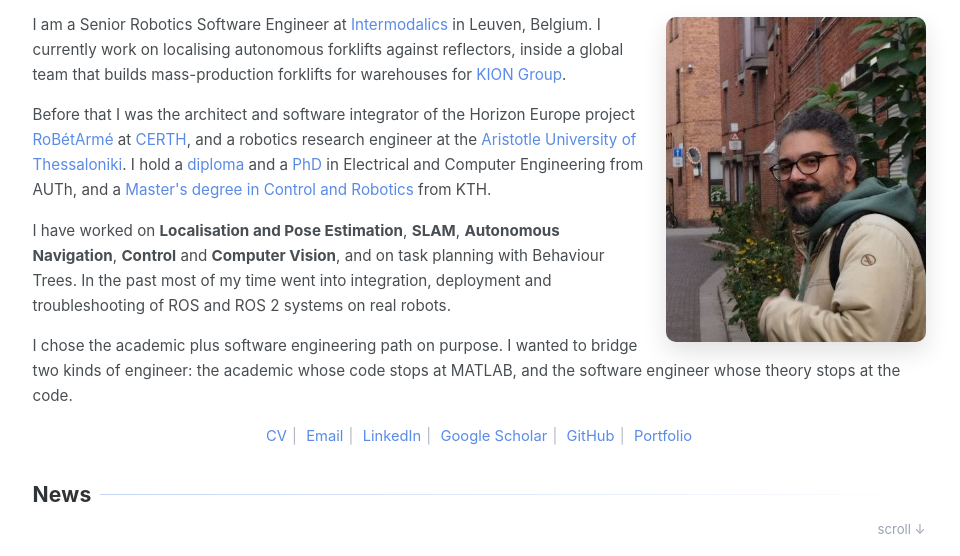
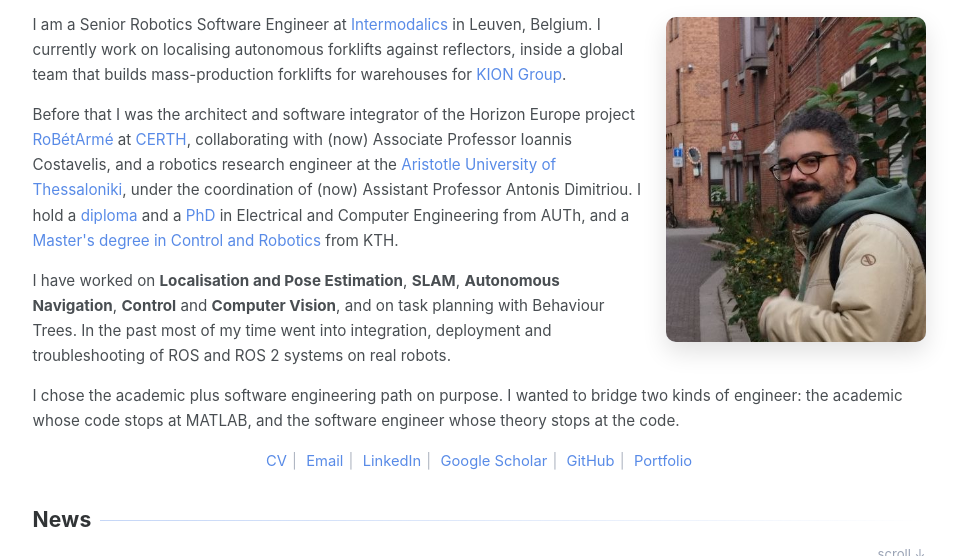
Before and after one commit to li9i/li9i.github.io, a plain HTML site: page index.html in a window 1280 px wide. Shown: the part 175-731 px from the top of the page, without its empty margins (161-1121 px from the left). Drawn offline with Linux system fonts and the light colour scheme.

Commit message:
Add costave and antodimi

```diff
--- a/index.html
+++ b/index.html
@@ -31,7 +31,7 @@
 
 <p>I am a Senior Robotics Software Engineer at <a href="https://www.intermodalics.ai/">Intermodalics</a> in Leuven, Belgium. I currently work on localising autonomous forklifts against reflectors, inside a global team that builds mass-production forklifts for warehouses for <a href="https://www.youtube.com/watch?v=LWqDSMOAeec&amp;t=10s">KION Group</a>.</p>
 
-<p>Before that I was the architect and software integrator of the Horizon Europe project <a href="https://www.robetarme-project.eu/">RoB&eacute;tArm&eacute;</a> at <a href="https://www.certh.gr/">CERTH</a>, and a robotics research engineer at the <a href="https://www.auth.gr/en/">Aristotle University of Thessaloniki</a>. I hold a <a href="https://ikee.lib.auth.gr/record/291560">diploma</a> and a <a href="https://www.didaktorika.gr/eadd/handle/10442/56399?locale=en">PhD</a> in Electrical and Computer Engineering from AUTh, and a <a href="http://kth.diva-portal.org/smash/record.jsf?pid=diva2%3A1102597&amp;dswid=2875">Master's degree in Control and Robotics</a> from KTH.</p>
+<p>Before that I was the architect and software integrator of the Horizon Europe project <a href="https://www.robetarme-project.eu/">RoB&eacute;tArm&eacute;</a> at <a href="https://www.certh.gr/">CERTH</a>, collaborating with (now) Associate Professor Ioannis Costavelis, and a robotics research engineer at the <a href="https://www.auth.gr/en/">Aristotle University of Thessaloniki</a>, under the coordination of (now) Assistant Professor Antonis Dimitriou. I hold a <a href="https://ikee.lib.auth.gr/record/291560">diploma</a> and a <a href="https://www.didaktorika.gr/eadd/handle/10442/56399?locale=en">PhD</a> in Electrical and Computer Engineering from AUTh, and a <a href="http://kth.diva-portal.org/smash/record.jsf?pid=diva2%3A1102597&amp;dswid=2875">Master's degree in Control and Robotics</a> from KTH.</p>
 
 <p>I have worked on <strong>Localisation and Pose Estimation</strong>, <strong>SLAM</strong>, <strong>Autonomous Navigation</strong>, <strong>Control</strong> and <strong>Computer Vision</strong>, and on task planning with Behaviour Trees. In the past most of my time went into integration, deployment and troubleshooting of ROS and ROS&nbsp;2 systems on real robots.</p>
 
```
